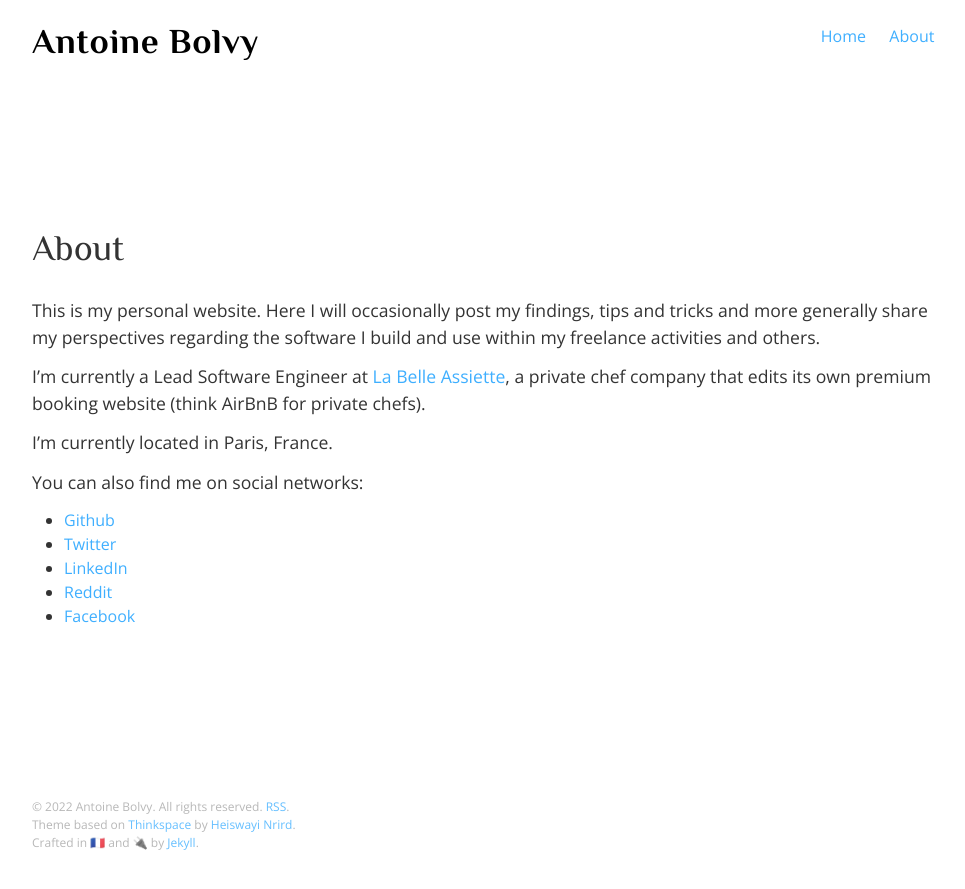
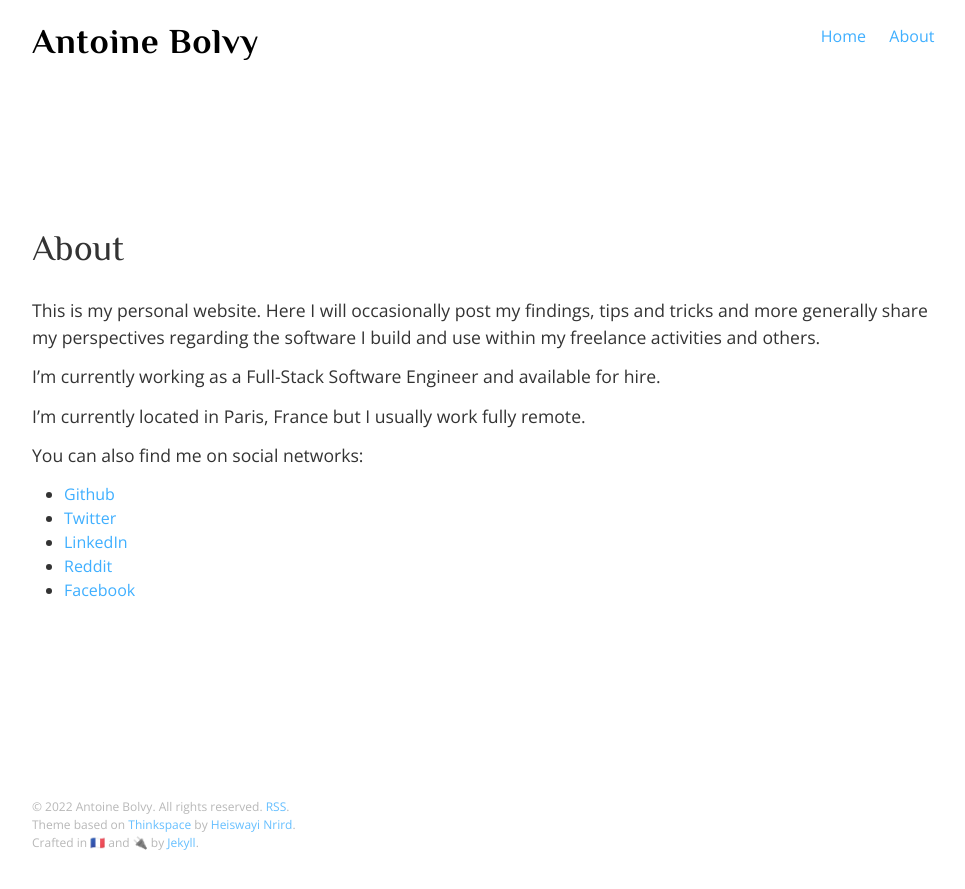
Before and after one commit to saveman71/saveman71.github.io, a Jekyll site: the page built from about.md, in a window 1280 px wide. Shown: the top 889 px of the page, without its empty margins (152-1117 px from the left). Built offline with Jekyll 4.4.1, drawn with Linux system fonts in a browser that asks for light colours.

Commit message:
Now available

```diff
--- a/_config.yml
+++ b/_config.yml
@@ -29,7 +29,7 @@ sass:
 # Author settings
 author:
   name     : "Antoine Bolvy"
-  job      : "Lead Software Engineer @ La Belle Assiette"
+  job      : "Freelance Full-Stack Engineer"
   mission  : "well determined in changing the world, one line of code at a time"
   thumb    : /images/author.jpg
   email    : antoine.bolvy@gmail.com
--- a/about.md
+++ b/about.md
@@ -6,9 +6,9 @@ permalink: /about/
 
 This is my personal website. Here I will occasionally post my findings, tips and tricks and more generally share my perspectives regarding the software I build and use within my freelance activities and others.
 
-I'm currently a Lead Software Engineer at [La Belle Assiette](https://labelleassiette.fr), a private chef company that edits its own premium booking website (think AirBnB for private chefs).
+I'm currently working as a Full-Stack Software Engineer and available for hire.
 
-I'm currently located in Paris, France.
+I'm currently located in Paris, France but I usually work fully remote.
 
 You can also find me on social networks:
 
```
